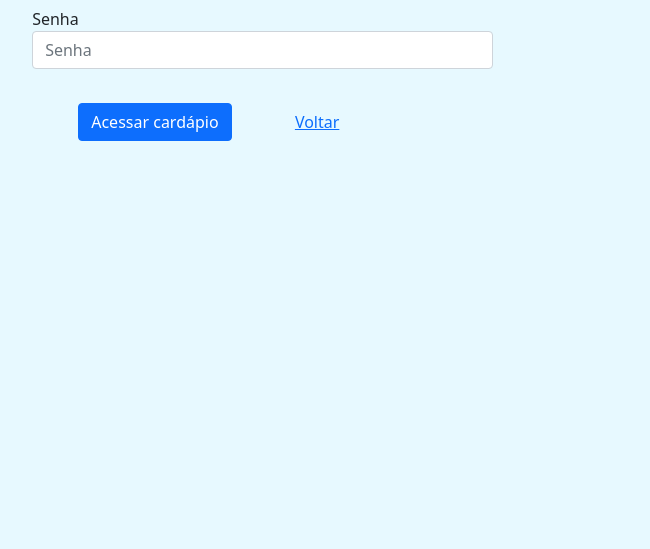
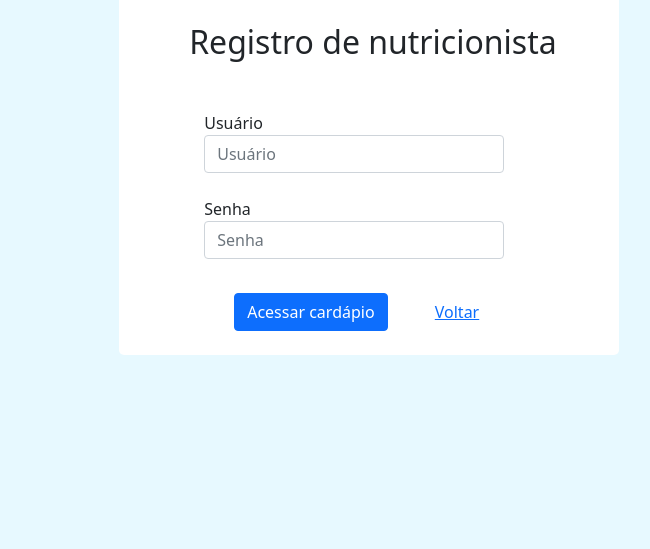
Before and after one commit to Mazutti12/cardapiopw3, a PHP site: page /cardapio/nutricionista.php in a window 1280 px wide. Shown: the part 251-800 px from the top of the page, without its empty margins (316-966 px from the left). Run offline with PHP 8.4, Linux system fonts and the light colour scheme; some libraries are stand-ins or nearby versions.

Commit message:
Add files via upload

```diff
--- a/frontend/login/nutricionista.php
+++ b/frontend/login/nutricionista.php
@@ -11,11 +11,17 @@
   </head>
   <body>
 
+  <style>
+    .w3-container{background-color: white; width: 500px; height: 180%; border-radius: 5px; margin-left: 34%;}
+    h2 {margin-bottom: 50px;margin-left: 14%;}
+
+  </style>
+
   <div class="w3-container">
-
+  <img src="img/logo.png" alt="Logo IFRS" width="500" height="200">
     <form>
-        <br><br>
-        <b>Registro de nutricionista</b>
+        <br>
+        <h2>Registro de nutricionista</h2>
     <div class="form-group">
     <label for="exampleInputEmail1">Usuário</label>
     <input type="text" class="form-control" id="nome" placeholder="Usuário">
```
Also changed, not shown: frontend/login/index.php (+12 -1 lines).
